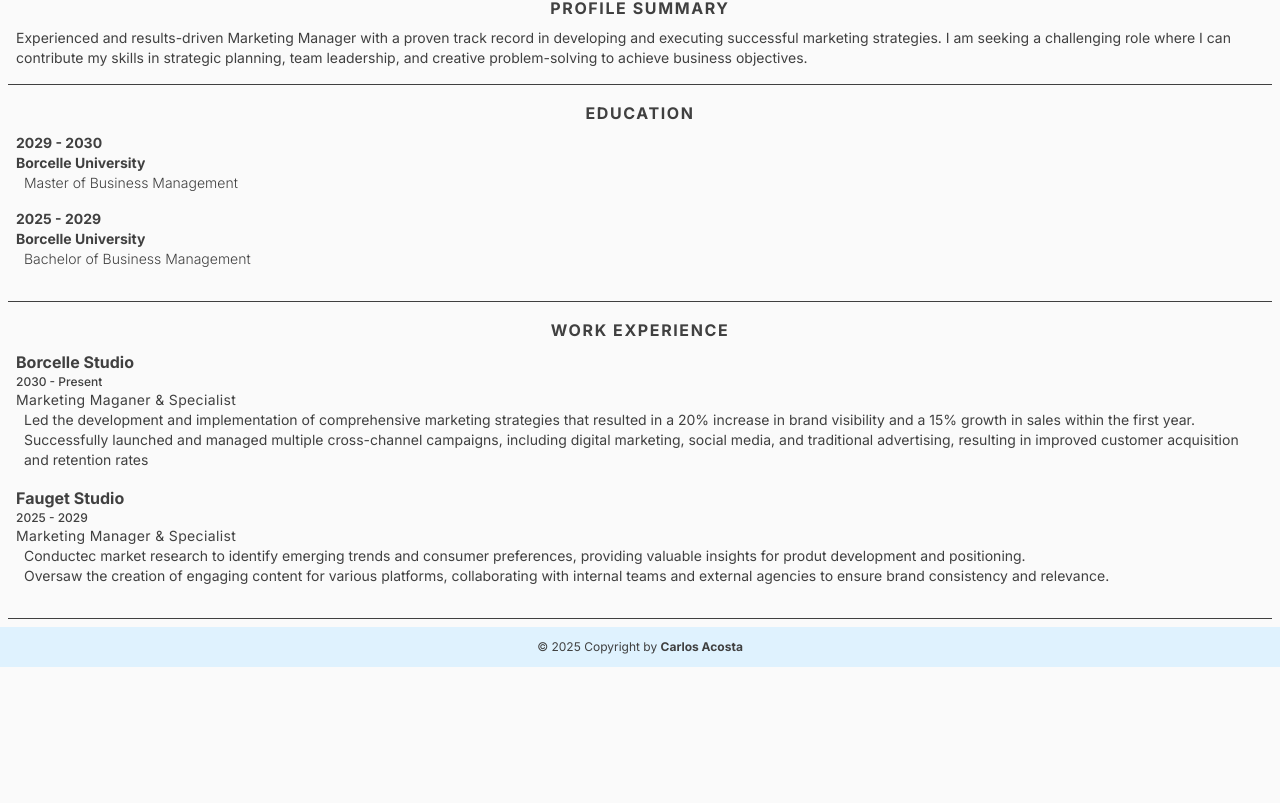
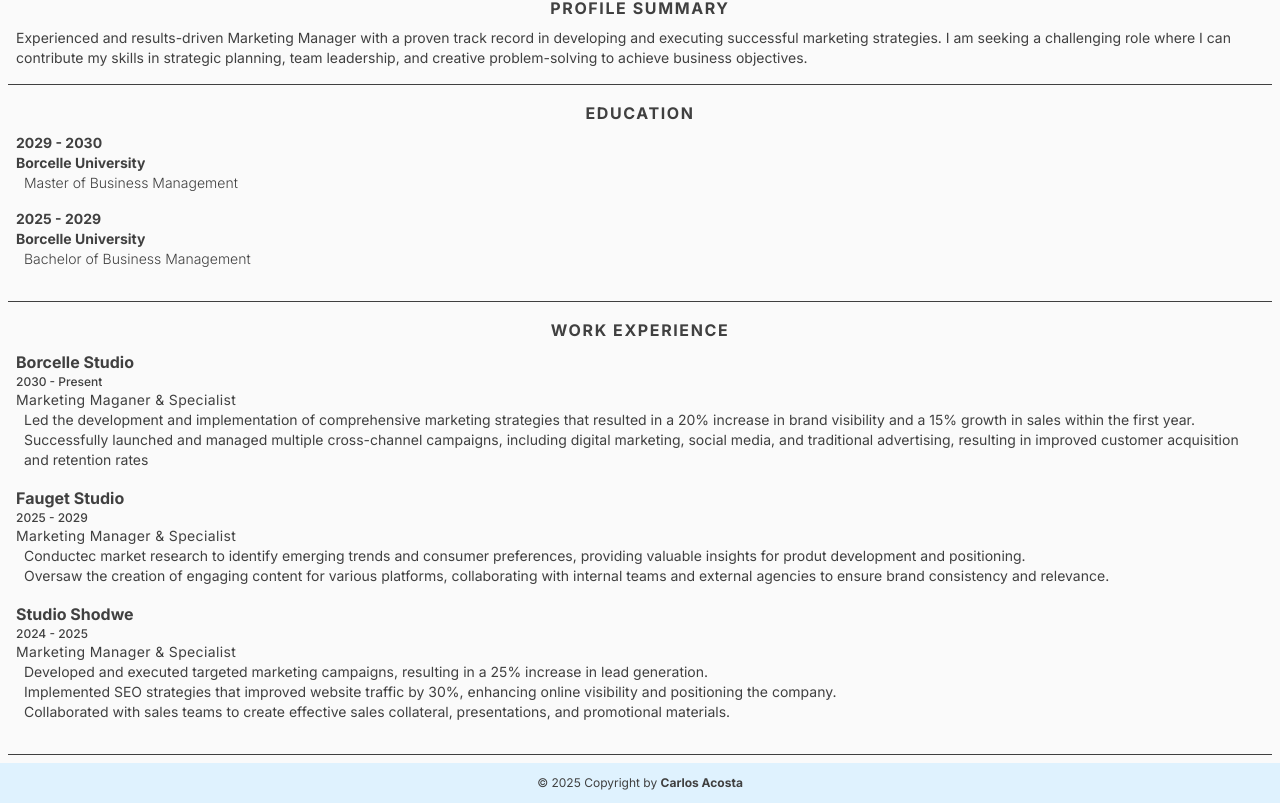
Before and after one commit to Carlosaac23/TOP-cv-application, a React (Vite) app: page / in a window 1280 px wide. Shown: the part 368-1171 px from the top of the page. Before the commit the page ends 1035 px from the top, so only its background shows below. Built offline with nearby package versions, Linux system fonts and the light colour scheme.

Commit message:
chore: add another job object to useState value

```diff
--- a/src/components/Form/Experience.jsx
+++ b/src/components/Form/Experience.jsx
@@ -20,6 +20,16 @@ export default function Experience() {
       duties: [
         'Conductec market research to identify emerging trends and consumer preferences, providing valuable insights for produt development and positioning.',
         'Oversaw the creation of engaging content for various platforms, collaborating with internal teams and external agencies to ensure brand consistency and relevance.',
+      ],
+    },
+    {
+      company: 'Studio Shodwe',
+      years: '2024 - 2025',
+      position: 'Marketing Manager & Specialist',
+      duties: [
+        'Developed and executed targeted marketing campaigns, resulting in a 25% increase in lead generation.',
+        'Implemented SEO strategies that improved website traffic by 30%, enhancing online visibility and positioning the company.',
+        'Collaborated with sales teams to create effective sales collateral, presentations, and promotional materials.',
       ],
     },
   ]);
```
